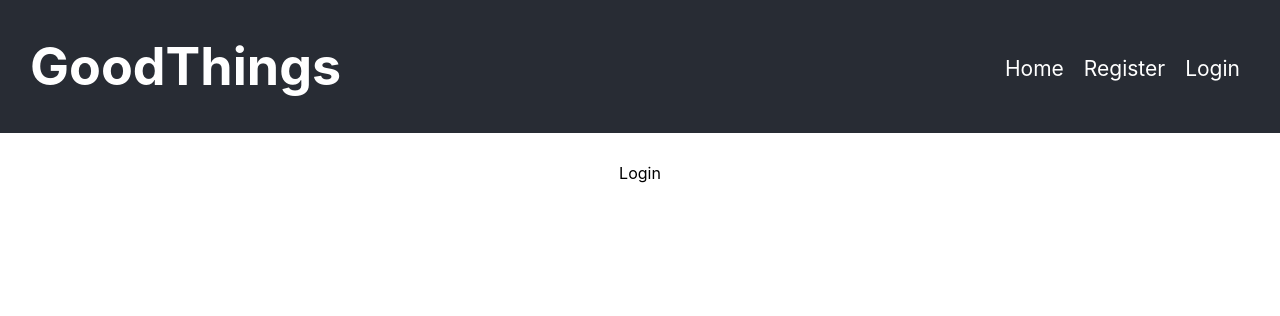
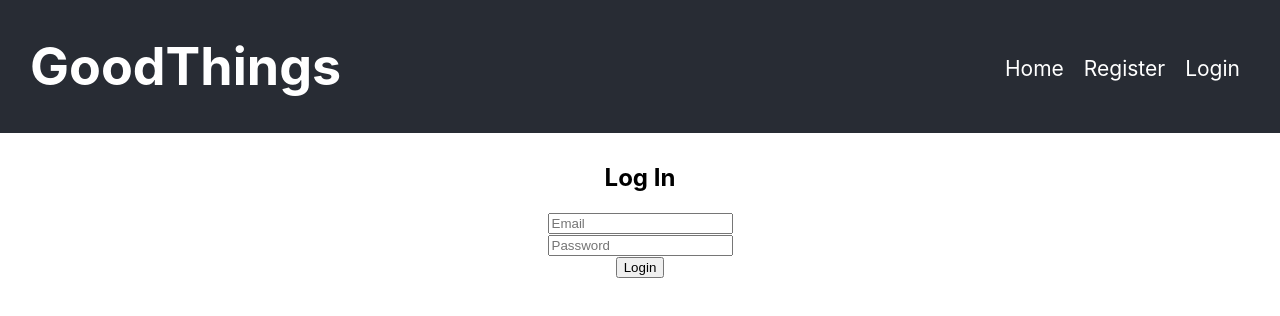
Before and after one commit to OLD-itdev161-fa2022/spencer-lohrmann, a React (Create React App) app in the folder client/: page /login in a window 1280 px wide. Shown: the top 316 px of the page. Built offline with nearby package versions, Linux system fonts and the light colour scheme.

Commit message:
Updated Login.js

```diff
--- a/client/src/components/Login/Login.js
+++ b/client/src/components/Login/Login.js
@@ -1,7 +1,86 @@
-import React from "react";
+import React, { useState } from "react";
+import axios from 'axios';
+import { useHistory } from "react-router-dom";
 
-const Login = () => {
-    return <div>Login</div>;
+const Login = ({ authenticateUser }) => {
+    let history = useHistory();
+    const [userData, setUserData] = useState({
+        email: '',
+        password: ''
+    });
+    const [errorData, setErrorData] = useState({ errors: null });
+
+    const { email, password } = userData;
+    const {errors} = errorData;
+
+    const onChange = e => {
+        const { name, value } = e.target;
+        setUserData({
+            ...userData,
+            [name]: value
+        })
+    }
+
+    const loginUser = async () => {
+        const newUser = {
+            email: email,
+            password: password
+        }
+
+        try {
+            const config = {
+                headers: {
+                    'Content-Type': 'application/json'
+                }
+            }
+
+            const body = JSON.stringify(newUser);
+            const res = await axios.post('http://localhost:5000/api/login', body, config);
+
+            //Store user data and redirect
+            localStorage.setItem('token', res.data.token);
+            history.push('/')
+        } catch (error) {
+            //Clear user data
+            localStorage.removeItem('token');
+
+            setErrorData({
+                ...errors,
+                errors: error.response.data.errors
+            })
+        }
+
+        authenticateUser();
+    }
+
+    return (
+        <div>
+            <h2>Log In</h2>
+            <div>
+                <input
+                    type="text"
+                    placeholder="Email"
+                    name="email"
+                    value={email}
+                    onChange={e => onChange(e)}/>
+            </div>
+            <div>
+                <input
+                    type="text"
+                    placeholder="Password"
+                    name="password"
+                    value={password}
+                    onchange={e => onChange(e)}/>
+            </div>
+            <div>
+                <button onClick={() => loginUser()}>Login</button>
+            </div>
+            <div>
+                {errors && errors.map(error =>
+                    <div key={error.msg}>{error.msg}</div>)}
+            </div>
+        </div>
+    )
 }
 
 export default Login;
```
